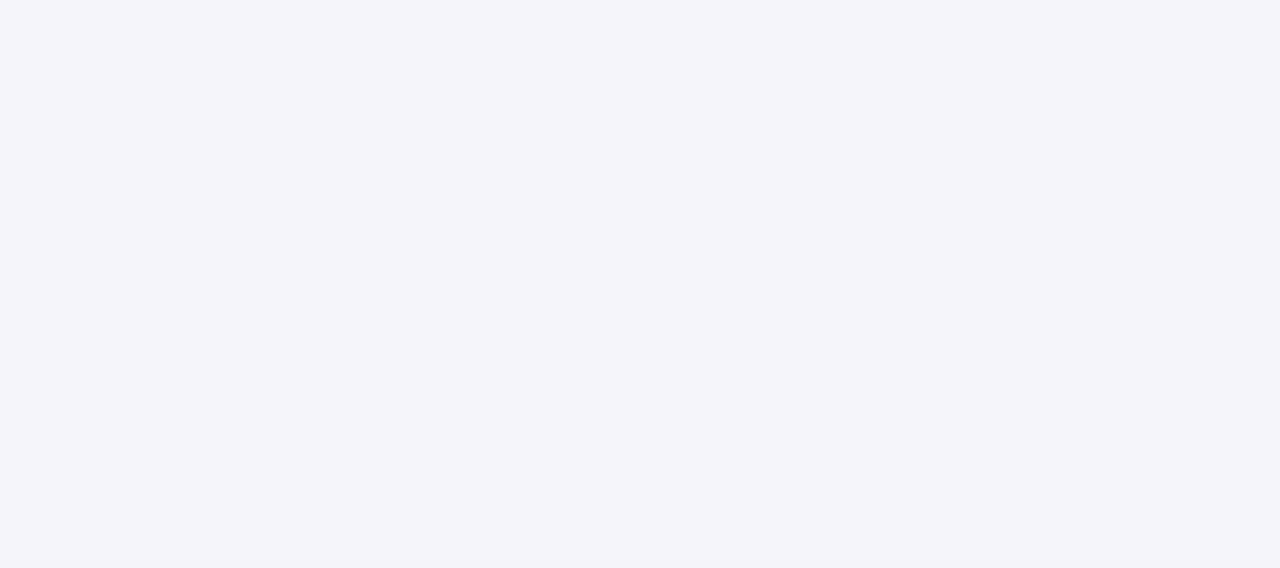
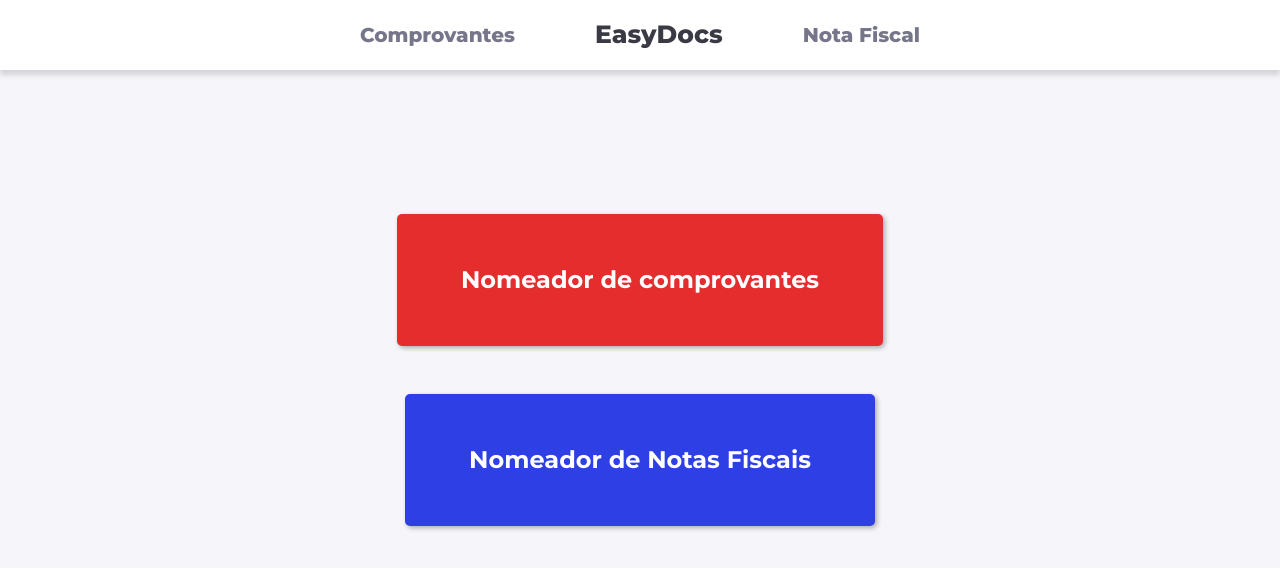
Before and after one commit to 15Math/EasyDocs, a React (Vite) app in the folder frontend/: page / in a window 1280 px wide. Shown: the top 568 px of the page. Built offline with nearby package versions, Linux system fonts and the light colour scheme.

Commit message:
all fixed

```diff
--- a/frontend/src/screens/InvoiceNamer/InvoiceNamer.jsx
+++ b/frontend/src/screens/InvoiceNamer/InvoiceNamer.jsx
@@ -1,4 +1,3 @@
-
 import { useState } from 'react';
 
 
@@ -19,10 +18,10 @@ export function InvoiceNamer() {
   const [zip, setZip] = useState('');
   const [loading, setLoading] = useState(false);
 
-  //const baseURL = "https://receipt-namer-api.vercel.app";
+  const baseURL = "https://easy-docs-api.vercel.app";
 
   //URL para desenvolvimento
-  const baseURL = "http://localhost:3000"
+  //const baseURL = "http://localhost:3000"
 
   const handleFileDownload = ()=> {
     // Remove o prefixo "data:application/zip;base64," se presente
@@ -65,7 +64,7 @@ export function InvoiceNamer() {
       formData.append('pdfFile', pdfFile);
       setLoading(true);
       try {
-        const response = await fetch(baseURL+'/splitPdf', {
+        const response = await fetch(baseURL+'/splitInvoicePdf', {
           method: 'POST',
           body: formData,
         });
@@ -133,7 +132,8 @@ export function InvoiceNamer() {
         <h1>Nomear Notas fiscais</h1>
         <p className='description'>Divida seu arquivo PDF de notas fiscais em uma pasta zip com arquivos individuais nomeados com suas informações.</p>
         <UploadBtn handleFileChange={handleFileChange} backgroundColor='#2d3fe5'></UploadBtn>
-        <p>Modelos nomeados: . . . . . . . . . . . . . . . . </p>
+        <p>Modelo válido: Nota Fiscal Prefeitura da cidade do Rio de Janeiro </p>
+
       </section>
 
        ) : (
--- a/frontend/src/screens/LandingPage/LandingPage.jsx
+++ b/frontend/src/screens/LandingPage/LandingPage.jsx
@@ -1,9 +1,14 @@
+import Header from "../../components/Header/Header"
+import { Link } from "react-router-dom"
+
 export default function LandingPage(){
     return (
         <>
-
-
-
+            <Header></Header>
+            <section id="landSec">
+                <Link to="/ReceiptNamer" className='landNav receiptNamerLink'>Nomeador de comprovantes</Link>
+                <Link to="/InvoiceNamer" className='landNav invoiceNamerLink'>Nomeador de Notas Fiscais</Link>
+            </section>
         </>
     )
 }
--- a/frontend/src/utils/baseURL.js
+++ b/frontend/src/utils/baseURL.js
@@ -1,7 +1,7 @@
 //const baseURL = "https://easy-docs-api.vercel.app"
 //URL para desenvolvimento
-//const baseURL = "http://localhost:3001"
+const baseURL = "http://localhost:3000"
 //Novo serviço
-const baseURL = "https://easydocs-production.up.railway.app"
+//const baseURL = "https://easydocs-production.up.railway.app"
 
 export default baseURL;
```
